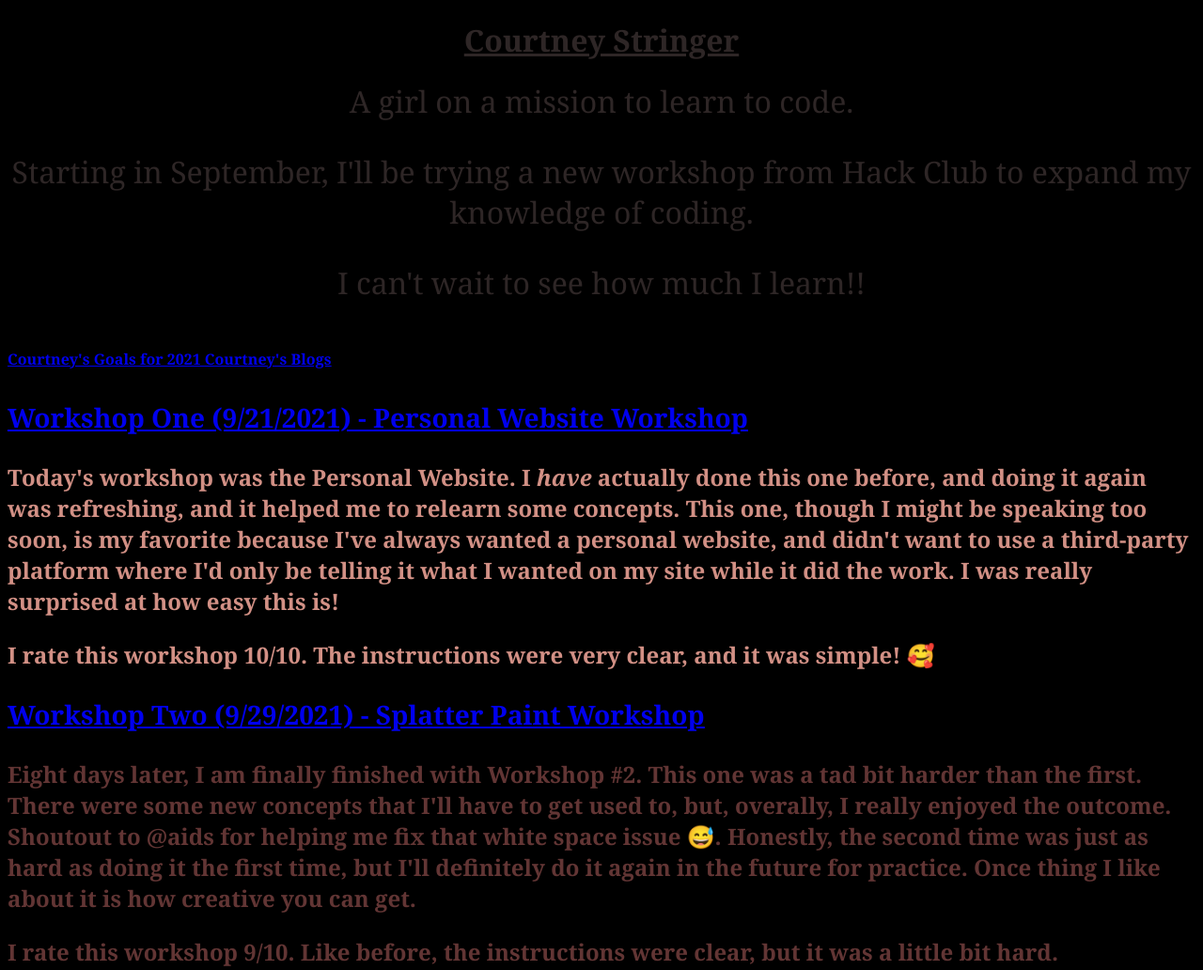
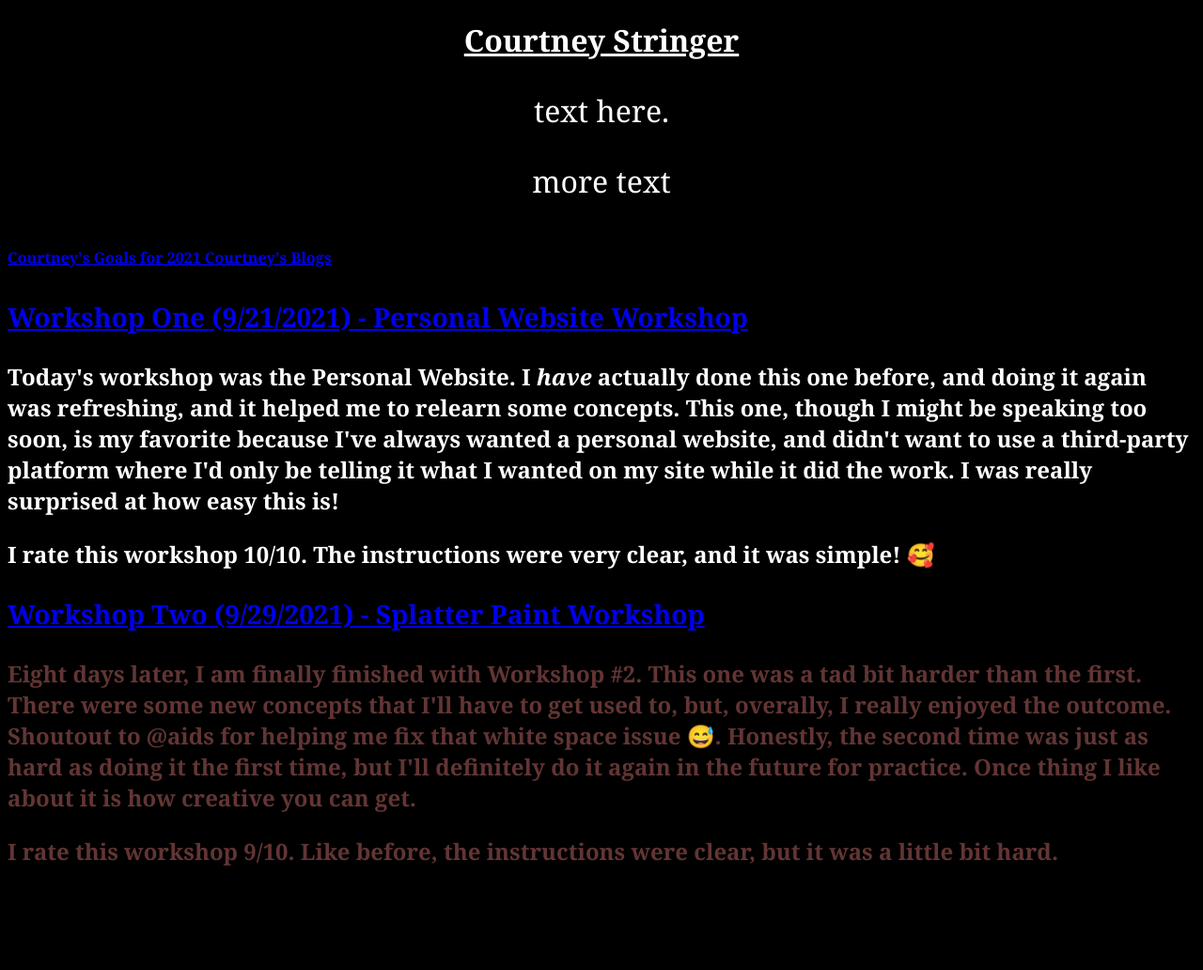
Before and after one commit to thelocococo/courtneydiane, a plain HTML site: page index.html in a window 1280 px wide. Shown: the whole page at 94% size. After the commit the page ends 946 px from the top, so only its background shows below. Drawn offline with Linux system fonts and the light colour scheme.

```diff
--- a/homepage.html
+++ b/index.html
@@ -1,7 +1,7 @@
 <!DOCTYPE html>
 <html>
   <div style="text-align: center;">
-    <div style="color: #2e2626;">
+    <div style="color: #ffffff;">
   <head>
     <link rel="stylesheet" href="style.css" </head>
   <body>
@@ -9,9 +9,10 @@
 
     <p></p>
     <font size="6"
-    <p> A girl on a mission to learn to code.</p>
-    <p> Starting in September, I'll be trying a new workshop from Hack Club to expand my knowledge of coding.</p>
-    <p> I can't wait to see how much I learn!!</p>
+    style="color; #ffffff;">
+
+    <p> text here.</p>
+    <p> more text</p>
 
     </div>
 </div>
@@ -21,7 +22,7 @@
     <div style="text-align: left;">
    <p>
      <font size="5">
-      <div style="color: #d29085;">
+      <div style="color: #ffffff;">
      <h3>
        <a href="https://personal-website-workshop.courtneystringe.repl.co/"> <u><b> Workshop One (9/21/2021) - Personal Website Workshop </u></b> </a>
      </h3>
--- a/style.css
+++ b/style.css
@@ -7,5 +7,5 @@ body {
 
   font-family: Cambria, Cochin, Georgia, Times, 'Times New Roman', serif;
   background: #000000;
-  color: #c96479
+  color: #fff
 }
```
